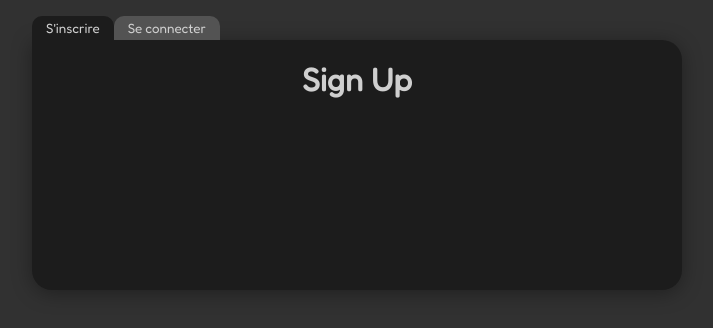
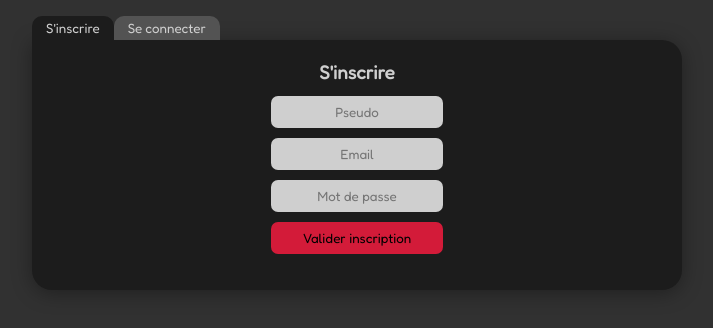
Before and after one commit to RinaldiRichard/react-redux-firebase, a React (Create React App) app: page / in a window 1280 px wide. Shown: the top 328 px of the page, without its empty margins (283-996 px from the left). Built offline with nearby package versions, Linux system fonts and the light colour scheme; no server answers.

Commit message:
ajout formulaire inscription firebase

```diff
--- a/src/components/SignUp.js
+++ b/src/components/SignUp.js
@@ -1,11 +1,47 @@
-import React from 'react';
+import React, { useRef } from "react";
+import { auth } from "../utils/firebase.config";
 
 const SignUp = () => {
-    return (
-        <div>
-            <h1>Sign Up</h1>
-        </div>
-    );
+  const registerEmail = useRef();
+  const registerPassword = useRef();
+
+  const handleRegister = (e) => {
+    e.preventDefault();
+
+    try {
+      auth.createUserWithEmailAndPassword(
+        registerEmail.current.value,
+        registerPassword.current.value
+      );
+    } catch (error) {
+      console.log(error.message);
+    }
+    console.log(registerEmail.current.value, registerPassword.current.value);
+  };
+
+  return (
+    <div className="signup-container">
+      <div className="signup">
+        <h3>S'inscrire</h3>
+        <form onSubmit={(e) => handleRegister(e)}>
+          <input type="text" placeholder="Pseudo" required />
+          <input
+            type="email"
+            placeholder="Email"
+            required
+            ref={registerEmail}
+          />
+          <input
+            type="password"
+            placeholder="Mot de passe"
+            required
+            ref={registerPassword}
+          />
+          <input type="submit" value="Valider inscription" />
+        </form>
+      </div>
+    </div>
+  );
 };
 
 export default SignUp;
```
